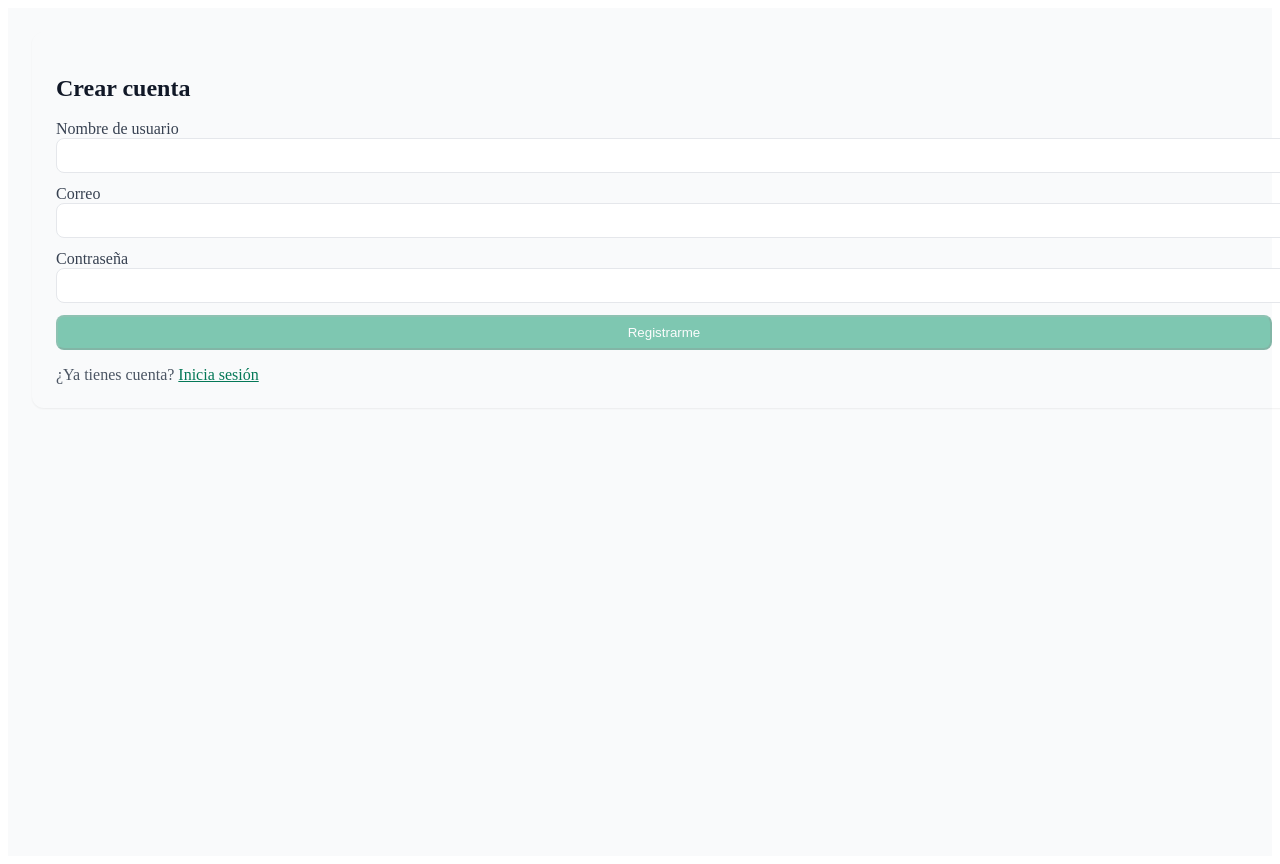
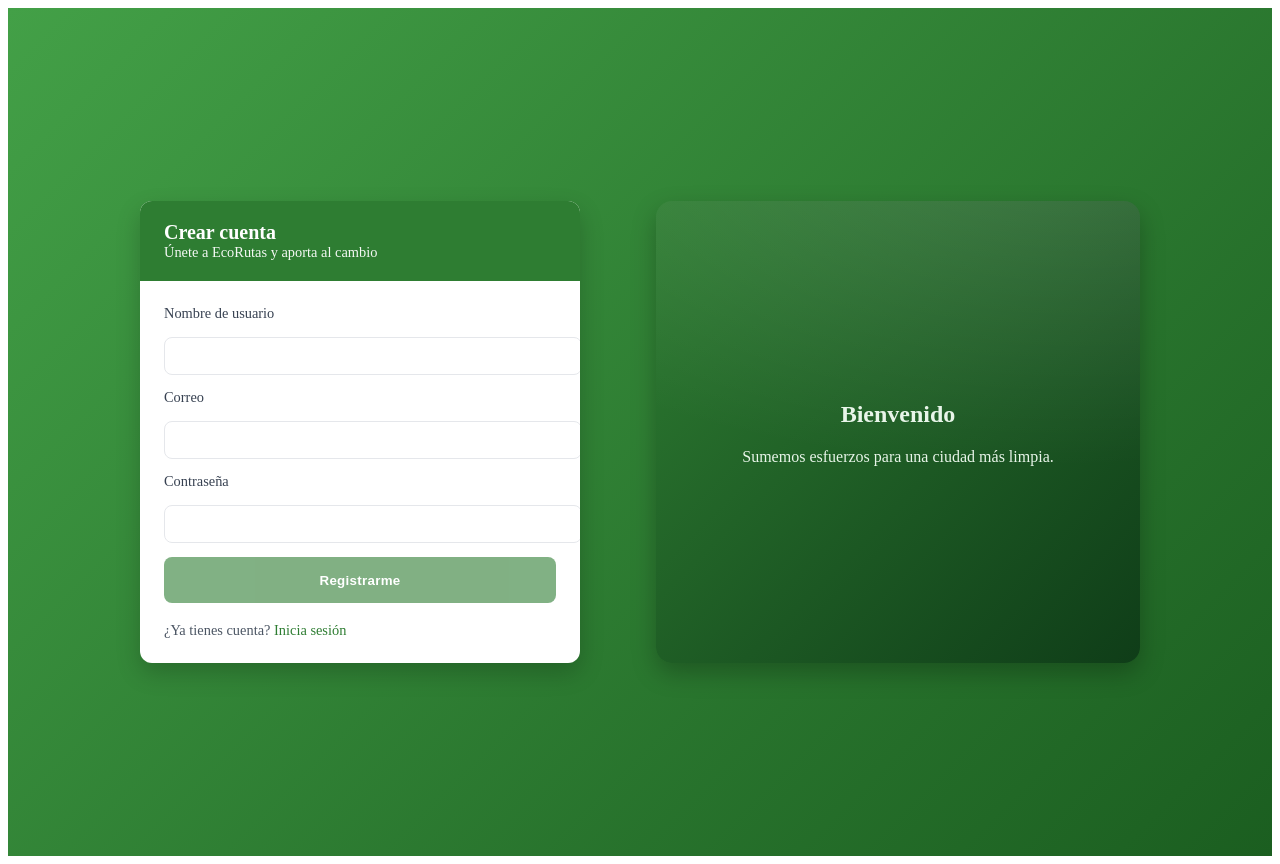
Before and after one commit to Devlop1327/EcoRutasS, an Angular app: page /auth/register in a window 1280 px wide. Built offline with nearby package versions, Linux system fonts and the light colour scheme.

Commit message:
Cambio de estilos al login y al registro

```diff
--- a/src/app/auth/login/login.component.html
+++ b/src/app/auth/login/login.component.html
@@ -1,42 +1,30 @@
 <div class="login-container">
+  <div class="auth-shell">
+    <div class="form-panel">
       <mat-card class="login-card">
         <mat-card-header>
+          <div mat-card-avatar class="eco-avatar">
+            <mat-icon>recycling</mat-icon>
+          </div>
           <mat-card-title>Iniciar Sesión</mat-card-title>
+          <mat-card-subtitle>Recicla y cuida tu ciudad</mat-card-subtitle>
         </mat-card-header>
         <mat-card-content>
-      <form (ngSubmit)="onSubmit()" #loginForm="ngForm">
+          <form [formGroup]="form" (ngSubmit)="onSubmit()">
             <mat-form-field appearance="outline" class="full-width">
               <mat-label>Email</mat-label>
-          <input
-            matInput
-            type="email"
-            [ngModel]="email()"
-            (ngModelChange)="email.set($event)"
-            name="email"
-            required
-            email
-            #emailField="ngModel"
-          >
-          @if (emailField.errors?.['required'] && emailField.touched) {
+              <input matInput type="email" formControlName="email">
+              @if (form.controls.email.errors?.['required'] && form.controls.email.touched) {
                 <mat-error>El email es requerido</mat-error>
               }
-          @if (emailField.errors?.['email'] && emailField.touched) {
+              @if (form.controls.email.errors?.['email'] && form.controls.email.touched) {
                 <mat-error>Ingresa un email válido</mat-error>
               }
             </mat-form-field>
 
             <mat-form-field appearance="outline" class="full-width">
               <mat-label>Contraseña</mat-label>
-          <input
-            matInput
-            [type]="showPassword() ? 'text' : 'password'"
-            [ngModel]="password()"
-            (ngModelChange)="password.set($event)"
-            name="password"
-            required
-            minlength="6"
-            #passwordField="ngModel"
-          >
+              <input matInput [type]="showPassword() ? 'text' : 'password'" formControlName="password">
               <button
                 mat-icon-button
                 matSuffix
@@ -48,10 +36,10 @@
               >
                 <mat-icon>{{ showPassword() ? 'visibility_off' : 'visibility' }}</mat-icon>
               </button>
-          @if (passwordField.errors?.['required'] && passwordField.touched) {
+              @if (form.controls.password.errors?.['required'] && form.controls.password.touched) {
                 <mat-error>La contraseña es requerida</mat-error>
               }
-          @if (passwordField.errors?.['minlength'] && passwordField.touched) {
+              @if (form.controls.password.errors?.['minlength'] && form.controls.password.touched) {
                 <mat-error>Mínimo 6 caracteres</mat-error>
               }
             </mat-form-field>
@@ -61,7 +49,7 @@
                 mat-raised-button
                 color="primary"
                 type="submit"
-            [disabled]="loading() || loginForm.invalid"
+                [disabled]="loading() || form.invalid"
               >
                 @if (loading()) {
                   <mat-spinner diameter="20"></mat-spinner>
@@ -78,3 +66,12 @@
         </mat-card-content>
       </mat-card>
     </div>
+    <div class="visual-panel">
+      <div class="visual-content">
+        <mat-icon class="visual-icon">eco</mat-icon>
+        <h2>EcoRutas</h2>
+        <p>Rastrea el recorrido de recolección y saca tu basura a tiempo.</p>
+      </div>
+    </div>
+  </div>
+</div>
--- a/src/app/auth/login/login.component.scss
+++ b/src/app/auth/login/login.component.scss
@@ -9,8 +9,56 @@
   align-items: center;
   min-height: 100vh;
   padding: 1.5rem;
-  background: linear-gradient(135deg, #1e88e5, #0d47a1);
+  background: linear-gradient(135deg, #43a047, #1b5e20);
   background-size: cover;
+}
+
+.auth-shell {
+  display: grid;
+  grid-template-columns: 1fr 1fr;
+  gap: 2rem;
+  width: 100%;
+  max-width: 1000px;
+}
+
+.form-panel {
+  display: flex;
+  align-items: center;
+}
+
+.visual-panel {
+  position: relative;
+  border-radius: 16px;
+  overflow: hidden;
+  background: radial-gradient(1200px 600px at 80% -20%, rgba(255,255,255,0.15) 0%, rgba(255,255,255,0) 60%),
+              linear-gradient(135deg, #2e7d32, #0f3d18);
+  box-shadow: 0 10px 25px rgba(0,0,0,0.25);
+  display: flex;
+  align-items: center;
+  justify-content: center;
+}
+
+.visual-content {
+  text-align: center;
+  color: #e8f5e9;
+  padding: 2rem;
+}
+
+.visual-content h2 {
+  margin: 0.5rem 0 0.25rem;
+  font-weight: 600;
+}
+
+.visual-content p {
+  margin: 0;
+  opacity: 0.9;
+}
+
+.visual-icon {
+  font-size: 64px;
+  width: 64px;
+  height: 64px;
+  color: #a5d6a7;
 }
 
 .login-card {
@@ -28,7 +76,7 @@
 }
 
 .login-card mat-card-header {
-  background: #1976d2;
+  background: #2e7d32;
   color: white;
   padding: 1.5rem;
   margin: 0;
@@ -43,6 +91,19 @@
 .login-card mat-card-content {
   padding: 2rem;
   background: white;
+}
+
+.eco-avatar {
+  background: rgba(255, 255, 255, 0.2);
+  display: flex;
+  align-items: center;
+  justify-content: center;
+  border-radius: 50%;
+  backdrop-filter: blur(2px);
+
+  mat-icon {
+    color: #e8f5e9;
+  }
 }
 
 .full-width {
@@ -60,7 +121,7 @@ mat-form-field.mat-form-field-appearance-outline .mat-form-field-outline {
 }
 
 mat-form-field.mat-focused .mat-form-field-outline-thick {
-  color: #1976d2;
+  color: #2e7d32;
 }
 
 .actions {
@@ -80,12 +141,12 @@ button[mat-raised-button] {
   transition: all 0.3s ease;
 
   &:not(:disabled) {
-    background: #1976d2;
+    background: #2e7d32;
     color: white;
   }
 
   &:hover:not(:disabled) {
-    background: #1565c0;
+    background: #1b5e20;
     transform: translateY(-1px);
     box-shadow: 0 4px 12px rgba(0, 0, 0, 0.15);
   }
@@ -94,14 +155,14 @@ button[mat-raised-button] {
 .register-link {
   text-align: center;
   text-decoration: none;
-  color: #1976d2;
+  color: #2e7d32;
   font-weight: 500;
   margin-top: 1rem;
   display: inline-block;
   transition: color 0.2s ease;
 
   &:hover {
-    color: #0d47a1;
+    color: #1b5e20;
     text-decoration: underline;
   }
 }
@@ -120,11 +181,20 @@ mat-error {
   transition: color 0.2s ease;
 
   &:hover {
-    color: #1976d2;
+    color: #2e7d32;
   }
 }
 
 // Media queries para responsividad
+@media (max-width: 900px) {
+  .auth-shell {
+    grid-template-columns: 1fr;
+  }
+  .visual-panel {
+    display: none;
+  }
+}
+
 @media (max-width: 480px) {
   .login-card {
     margin: 1rem;
--- a/src/app/auth/login/login.component.ts
+++ b/src/app/auth/login/login.component.ts
@@ -1,6 +1,6 @@
 import { Component, signal, inject } from '@angular/core';
 import { CommonModule } from '@angular/common';
-import { FormsModule, ReactiveFormsModule } from '@angular/forms';
+import { ReactiveFormsModule, FormBuilder, Validators } from '@angular/forms';
 import { MatCardModule } from '@angular/material/card';
 import { MatFormFieldModule } from '@angular/material/form-field';
 import { MatInputModule } from '@angular/material/input';
@@ -16,7 +16,6 @@ import { AuthService } from '../../core/services/auth.service';
   standalone: true,
   imports: [
     CommonModule,
-    FormsModule,
     ReactiveFormsModule,
     MatCardModule,
     MatFormFieldModule,
@@ -33,25 +32,27 @@ export class LoginComponent {
   private authService = inject(AuthService);
   private router = inject(Router);
   private snackBar = inject(MatSnackBar);
+  private fb = inject(FormBuilder);
 
-  email = signal('');
-  password = signal('');
   showPassword = signal(false);
   loading = signal(false);
+
+  form = this.fb.nonNullable.group({
+    email: ['', [Validators.required, Validators.email]],
+    password: ['', [Validators.required, Validators.minLength(6)]]
+  });
 
   togglePassword() {
     this.showPassword.update(show => !show);
   }
 
   async onSubmit() {
-    if (this.loading()) return;
+    if (this.loading() || this.form.invalid) return;
 
     this.loading.set(true);
     try {
-      await this.authService.signIn({
-        email: this.email(),
-        password: this.password()
-      });
+      const { email, password } = this.form.getRawValue();
+      await this.authService.signIn({ email, password });
 
       this.snackBar.open('¡Bienvenido!', 'Cerrar', {
         duration: 3000,
--- a/src/app/auth/register/register.component.html
+++ b/src/app/auth/register/register.component.html
@@ -1,35 +1,45 @@
-<div class="min-h-screen flex items-center justify-center bg-gray-50 p-6">
-  <div class="w-full max-w-md bg-white rounded-xl shadow-sm p-6 space-y-4">
-    <h1 class="text-2xl font-semibold text-gray-900">Crear cuenta</h1>
+<div class="register-container">
+  <div class="auth-shell">
+    <div class="form-panel">
+      <div class="register-card">
+        <div class="card-header">
+          <div class="titles">
+            <h1>Crear cuenta</h1>
+            <p>Únete a EcoRutas y aporta al cambio</p>
+          </div>
+        </div>
 
-    @if (error()) {
-      <div class="text-sm text-red-600">{{ error() }}</div>
-    }
+        @if (error()) {
+          <div class="error">{{ error() }}</div>
+        }
 
-    <form [formGroup]="form" (ngSubmit)="onSubmit()" class="space-y-3">
-      <div class="space-y-1">
-        <label class="block text-sm text-gray-700">Nombre de usuario</label>
-        <input class="w-full border rounded-lg px-3 py-2" formControlName="username" type="text" />
+        <form [formGroup]="form" (ngSubmit)="onSubmit()" class="card-content">
+          <label>Nombre de usuario</label>
+          <input formControlName="username" type="text" />
+
+          <label>Correo</label>
+          <input formControlName="email" type="email" />
+
+          <label>Contraseña</label>
+          <input formControlName="password" type="password" />
+
+          <button type="submit" [disabled]="loading() || form.invalid">
+            @if (loading()) { Registrando... } @else { Registrarme }
+          </button>
+
+          <div class="footer-link">
+            ¿Ya tienes cuenta?
+            <a routerLink="/auth/login">Inicia sesión</a>
+          </div>
+        </form>
       </div>
+    </div>
 
-      <div class="space-y-1">
-        <label class="block text-sm text-gray-700">Correo</label>
-        <input class="w-full border rounded-lg px-3 py-2" formControlName="email" type="email" />
+    <div class="visual-panel">
+      <div class="visual-content">
+        <h2>Bienvenido</h2>
+        <p>Sumemos esfuerzos para una ciudad más limpia.</p>
       </div>
-
-      <div class="space-y-1">
-        <label class="block text-sm text-gray-700">Contraseña</label>
-        <input class="w-full border rounded-lg px-3 py-2" formControlName="password" type="password" />
-      </div>
-
-      <button class="w-full bg-green-600 text-white rounded-lg py-2 disabled:opacity-50" [disabled]="loading() || form.invalid">
-        @if (loading()) { Registrando... } @else { Registrarme }
-      </button>
-    </form>
-
-    <div class="text-sm text-gray-600">
-      ¿Ya tienes cuenta?
-      <a routerLink="/auth/login" class="text-green-700 hover:underline">Inicia sesión</a>
     </div>
   </div>
 </div>
--- a/src/app/auth/register/register.component.scss
+++ b/src/app/auth/register/register.component.scss
@@ -2,33 +2,85 @@
   display: block;
 }
 
-.min-h-screen { min-height: 100vh; }
-.bg-gray-50 { background-color: #f9fafb; }
-.text-red-600 { color: #dc2626; }
-.text-green-700 { color: #047857; }
+.register-container {
+  display: flex;
+  justify-content: center;
+  align-items: center;
+  min-height: 100vh;
+  padding: 1.5rem;
+  background: linear-gradient(135deg, #43a047, #1b5e20);
+}
 
-/* Card */
-.rounded-xl { border-radius: 12px; }
-.shadow-sm { box-shadow: 0 1px 2px rgba(0,0,0,0.06); }
-.p-6 { padding: 1.5rem; }
-.space-y-4 > * + * { margin-top: 1rem; }
-.space-y-3 > * + * { margin-top: 0.75rem; }
+.auth-shell {
+  display: grid;
+  grid-template-columns: 1fr 1fr;
+  gap: 2rem;
+  width: 100%;
+  max-width: 1000px;
+}
 
-/* Typography */
-.text-2xl { font-size: 1.5rem; line-height: 2rem; }
-.font-semibold { font-weight: 600; }
-.text-gray-900 { color: #111827; }
-.text-gray-700 { color: #374151; }
-.text-gray-600 { color: #4b5563; }
+.form-panel { display: flex; align-items: center; }
 
-/* Inputs */
+.visual-panel {
+  position: relative;
+  border-radius: 16px;
+  overflow: hidden;
+  background: radial-gradient(1200px 600px at 80% -20%, rgba(255,255,255,0.15) 0%, rgba(255,255,255,0) 60%),
+              linear-gradient(135deg, #2e7d32, #0f3d18);
+  box-shadow: 0 10px 25px rgba(0,0,0,0.25);
+  display: flex;
+  align-items: center;
+  justify-content: center;
+}
+
+.visual-content { text-align: center; color: #e8f5e9; padding: 2rem; }
+.visual-icon { font-size: 64px; width: 64px; height: 64px; color: #a5d6a7; }
+
+.register-card {
+  width: 100%;
+  max-width: 440px;
+  border-radius: 12px;
+  overflow: hidden;
+  background: #fff;
+  box-shadow: 0 10px 25px rgba(0, 0, 0, 0.2);
+}
+
+.card-header {
+  display: flex;
+  gap: 0.75rem;
+  align-items: center;
+  background: #2e7d32;
+  color: #fff;
+  padding: 1.25rem 1.5rem;
+}
+
+.eco-avatar {
+  width: 40px;
+  height: 40px;
+  border-radius: 50%;
+  display: grid;
+  place-items: center;
+  background: rgba(255, 255, 255, 0.18);
+}
+
+.titles h1 { margin: 0; font-size: 1.25rem; font-weight: 600; }
+.titles p { margin: 0; opacity: 0.95; font-size: 0.9rem; }
+
+.card-content {
+  display: grid;
+  gap: 0.9rem;
+  padding: 1.5rem;
+}
+
+label { font-size: 0.9rem; color: #374151; }
+
 input[type="text"],
 input[type="email"],
 input[type="password"] {
   width: 100%;
   border: 1px solid #e5e7eb;
-  border-radius: 0.5rem;
-  padding: 0.5rem 0.75rem;
+  border-radius: 8px;
+  padding: 0.6rem 0.75rem;
   font-size: 0.95rem;
   transition: box-shadow 0.15s ease, border-color 0.15s ease;
   outline: none;
@@ -36,18 +88,36 @@ input[type="password"] {
 }
 
 input:focus {
-  border-color: #10b981; /* emerald-500 */
-  box-shadow: 0 0 0 3px rgba(16, 185, 129, 0.2);
+  border-color: #2e7d32;
+  box-shadow: 0 0 0 3px rgba(46, 125, 50, 0.2);
 }
 
-/* Button */
-.bg-green-600 { background-color: #059669; }
-.bg-green-600:hover { background-color: #047857; }
-.text-white { color: #fff; }
-.rounded-lg { border-radius: 0.5rem; }
-.py-2 { padding-top: 0.5rem; padding-bottom: 0.5rem; }
-.w-full { width: 100%; }
-.disabled\:opacity-50:disabled { opacity: 0.5; cursor: not-allowed; }
+button[type="submit"] {
+  height: 46px;
+  border: none;
+  border-radius: 8px;
+  background: #2e7d32;
+  color: #fff;
+  font-weight: 600;
+  letter-spacing: 0.3px;
+  transition: all 0.25s ease;
+}
 
-/* Links */
-.hover\:underline:hover { text-decoration: underline; }
+button[type="submit"]:not(:disabled):hover {
+  background: #1b5e20;
+  transform: translateY(-1px);
+  box-shadow: 0 4px 12px rgba(0,0,0,0.15);
+}
+
+button:disabled { opacity: 0.6; cursor: not-allowed; }
+
+.footer-link { margin-top: 0.25rem; font-size: 0.9rem; color: #4b5563; }
+.footer-link a { color: #2e7d32; text-decoration: none; }
+.footer-link a:hover { color: #1b5e20; text-decoration: underline; }
+
+.error { color: #c62828; padding: 0.75rem 1rem; background: #ffebee; border-radius: 8px; }
+
+@media (max-width: 900px) {
+  .auth-shell { grid-template-columns: 1fr; }
+  .visual-panel { display: none; }
+}
```
Lines whose indentation alone changed are shown as unchanged.
